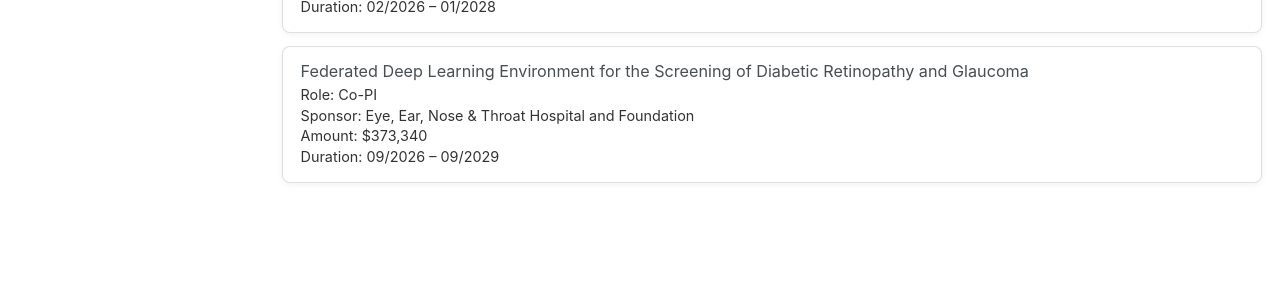
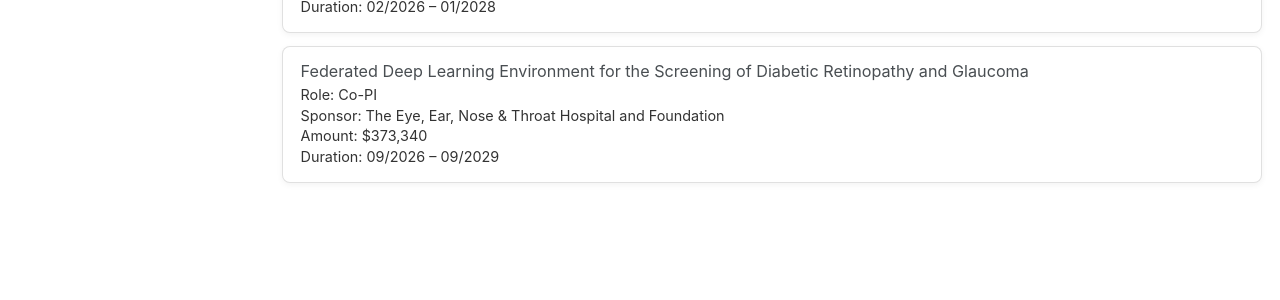
Before and after one commit to shiminxst/shiminxst.github.io, a Jekyll site: the page built from _pages/awards.md, in a window 1280 px wide and 1007 px high. Shown: the part 612-912 px from the top of the window. Built offline with Jekyll 4.4.1, drawn with Linux system fonts in a browser that asks for light colours; some web fonts are replaced.

Commit message:
Update awards.md

```diff
--- a/_pages/awards.md
+++ b/_pages/awards.md
@@ -93,7 +93,7 @@
     <div class="award-card">
       <p class="award-title">Federated Deep Learning Environment for the Screening of Diabetic Retinopathy and Glaucoma</p>
       <p class="award-meta">Role: Co-PI</p>
-      <p class="award-meta award-sponsor">Sponsor: Eye, Ear, Nose & Throat Hospital and Foundation</p>
+      <p class="award-meta award-sponsor">Sponsor: The Eye, Ear, Nose & Throat Hospital and Foundation</p>
       <p class="award-meta">Amount: $373,340</p>
       <p class="award-meta">Duration: 09/2026 – 09/2029</p>
     </div>
```
